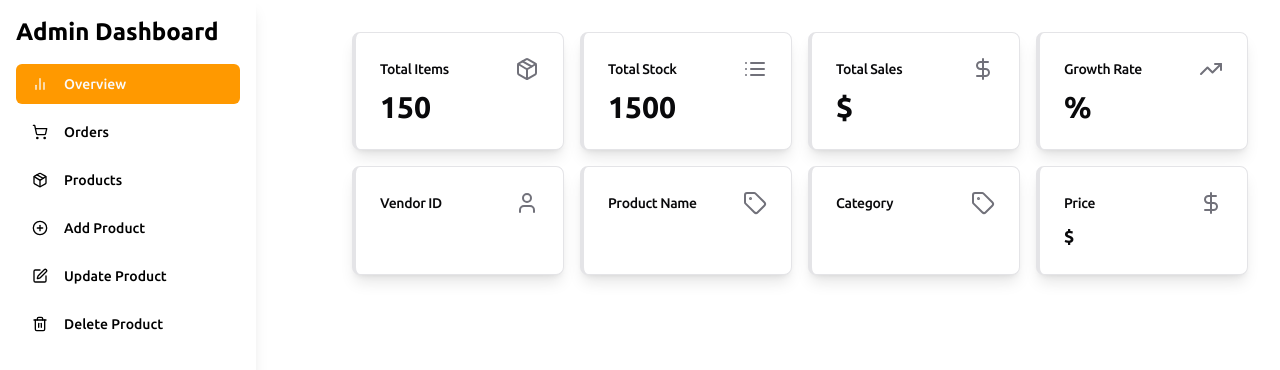
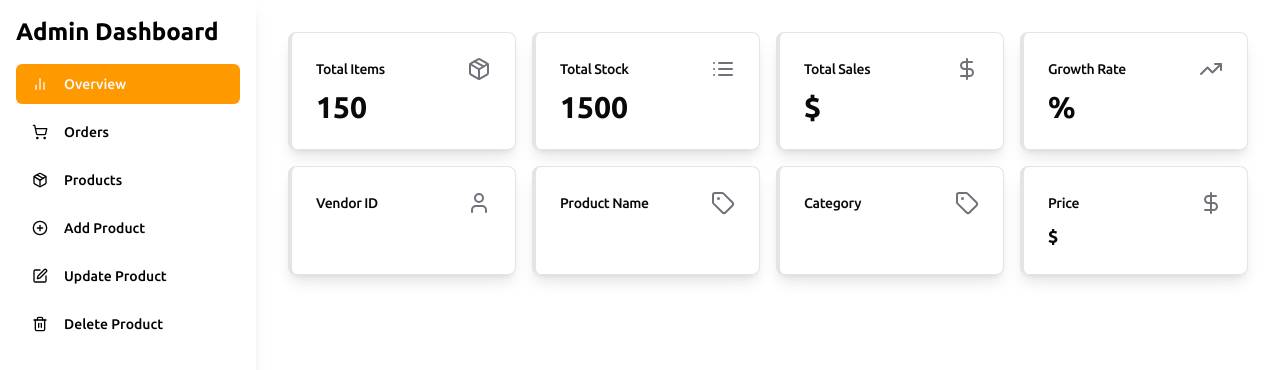
Before and after one commit to StyleConnect-Africa/africanShop-app, a React (Vite) app: page /dashboard in a window 1280 px wide. Shown: the top 370 px of the page. Built offline with nearby package versions, Linux system fonts and the light colour scheme.

Commit message:
(fix):Color issues

```diff
--- a/src/pages/dashboard/components/Sidebar.jsx
+++ b/src/pages/dashboard/components/Sidebar.jsx
@@ -2,7 +2,6 @@
 import React, { useState } from "react";
 import { Button } from "@/components/ui/button";
 import { BarChart2, ShoppingCart, Package, PlusCircle, Menu, X, Trash2, Edit } from "lucide-react";
-import AddItemForm from "./AddItemForm";
 
 const Sidebar = ({ activeTab, setActiveTab }) => {
   const [isSidebarOpen, setIsSidebarOpen] = useState(false);
@@ -90,14 +89,6 @@ const Sidebar = ({ activeTab, setActiveTab }) => {
           </Button>
         </nav>
       </aside>
-
-      {/* Main content */}
-      <main className="flex-1 p-4 md:p-8 overflow-y-auto">
-        {activeTab === "addProduct" && (
-          <AddItemForm handleAddItem={() => { /* handle add item logic */ }} />
-        )}
-        {/* Other main content based on activeTab */}
-      </main>
     </div>
   );
 };
--- a/src/pages/dashboard/components/UpdateItemForm.jsx
+++ b/src/pages/dashboard/components/UpdateItemForm.jsx
@@ -76,7 +76,7 @@ const UpdateItemForm = ({ handleUpdateItem, categories = [], subcategories = [],
           <Input id="stock" name="stock" type="number" min="0" defaultValue={itemData.stock} required className="mt-1 block w-full" />
         </div>
         <div className="col-span-1 md:col-span-2">
-          <Button type="submit" className="w-full bg-primary-color text-white py-2 mt-4">
+          <Button type="submit" className="w-full bg-secondary text-white py-2 mt-4">
             Update Item
           </Button>
         </div>
```
